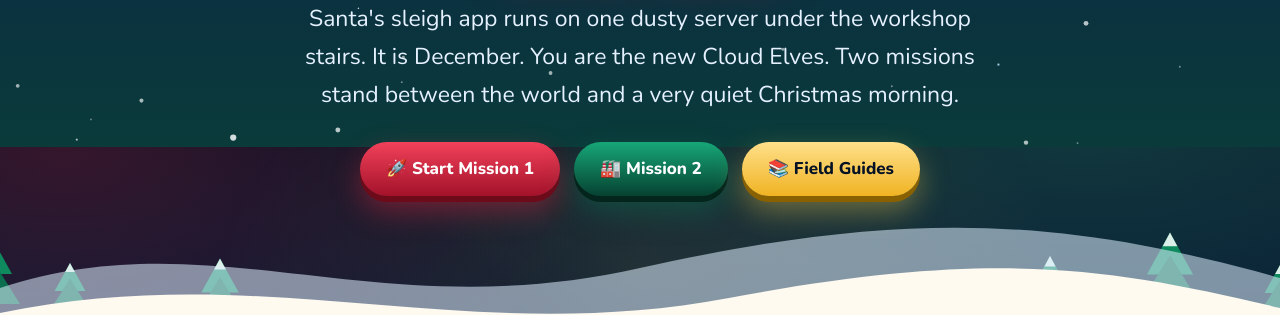
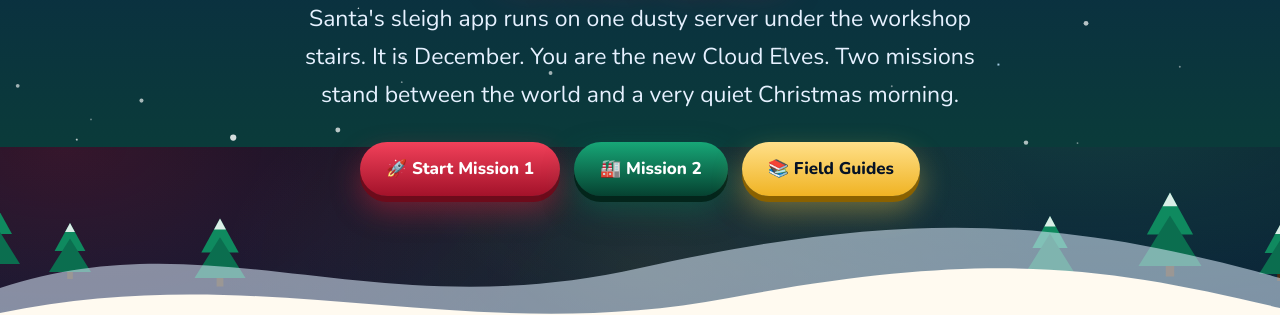
Before and after one commit to varoonsahgal/north-pole-capstone, a plain HTML site: page docs/index.html in a window 1280 px wide. Shown: the part 653-968 px from the top of the page. Drawn offline with nearby package versions, Linux system fonts and the light colour scheme; a web font is replaced by a local one.

Commit message:
Raise hero pine trees above the hills

```diff
--- a/docs/assets/css/style.css
+++ b/docs/assets/css/style.css
@@ -322,3 +322,5 @@ dialog h2 { color: var(--berry); font-size: 36px; }
 .hunt li { counter-increment: hunt; padding: 8px 0 8px 40px; position: relative; border-bottom: 1px dashed var(--line); }
 .hunt li::before { content: "🔎"; position: absolute; left: 4px; }
 .hunt input { font: inherit; width: min(100%, 260px); margin-left: 8px; padding: 3px 8px; border: 2px solid var(--line); border-radius: 8px; background: #fff; }
+
+.pines { bottom: 58px; }
```
